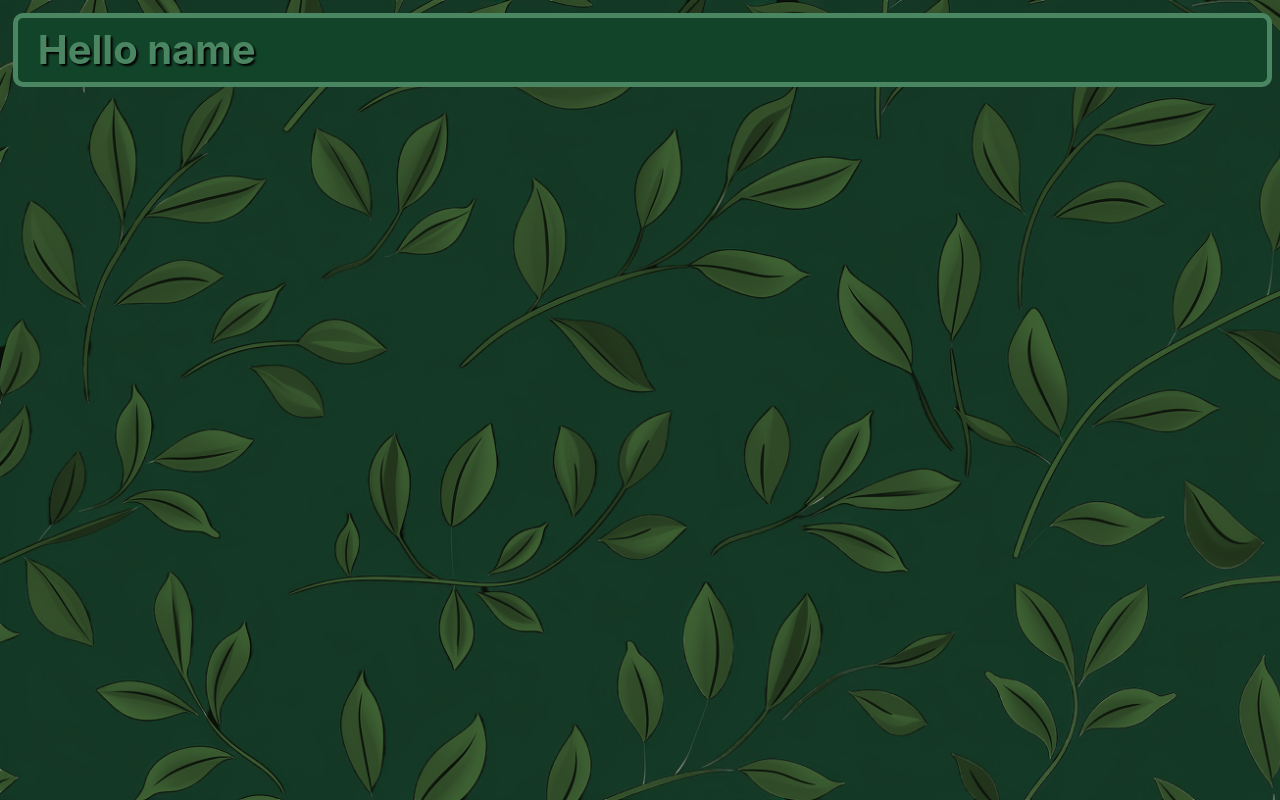
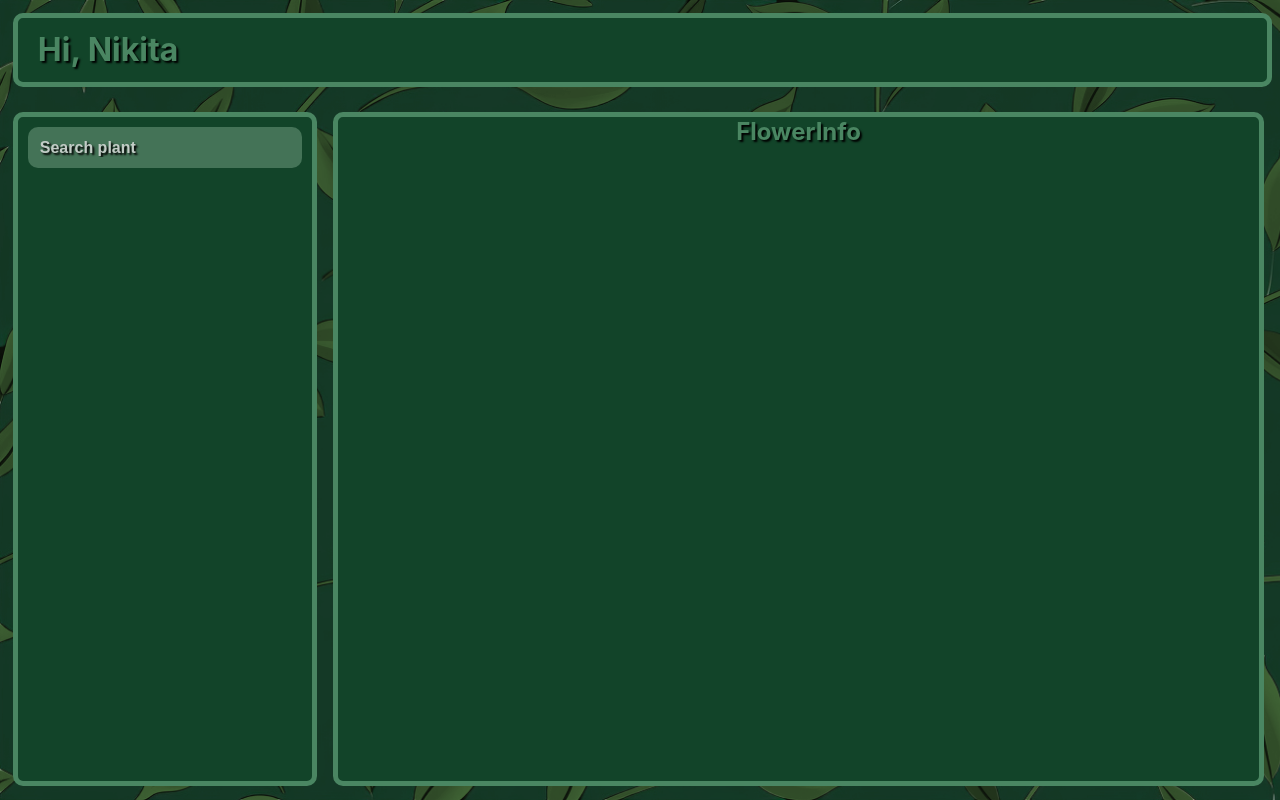
Before and after one commit to nikitochkaa/Plants, a React (Create React App) app: page / in a window 1280 px wide. Built offline with nearby package versions, Linux system fonts and the light colour scheme.

Commit message:
basic layout done

```diff
--- a/src/App.tsx
+++ b/src/App.tsx
@@ -1,11 +1,15 @@
 import React from 'react';
 import './styles/App.css';
 import NavBar from "./components/NavBar";
+import FlowersList from "./components/FlowersList";
+import FlowerInfo from "./components/FlowerInfo";
 
 function App() {
   return (
     <div className="App">
       <NavBar/>
+      <FlowersList/>
+      <FlowerInfo/>
     </div>
   );
 }
--- /dev/null
+++ b/src/components/FlowerInfo.tsx
@@ -0,0 +1,11 @@
+import React from 'react';
+
+const FlowerInfo = () => {
+  return (
+    <div className="flowerinfo">
+      <span>FlowerInfo</span>
+    </div>
+  );
+};
+
+export default FlowerInfo;
--- /dev/null
+++ b/src/components/FlowersList.tsx
@@ -0,0 +1,13 @@
+import React from 'react';
+
+const FlowersList = () => {
+  return (
+    <div className="flowerslist">
+      <div className="searchbar">
+        <input type="text" placeholder="Search plant"/>
+      </div>
+    </div>
+  );
+};
+
+export default FlowersList;
--- a/src/components/NavBar.tsx
+++ b/src/components/NavBar.tsx
@@ -1,9 +1,8 @@
 import React from 'react';
-
 const NavBar = () => {
   return (
     <div className="navbar">
-      <span className="name">Hello name</span>
+      <span className="name">Hi, Nikita</span>
     </div>
   );
 };
--- /dev/null
+++ b/src/styles/FlowerInfo.css
@@ -0,0 +1,17 @@
+.flowerinfo {
+    position: fixed;
+    top: 14%;
+    left: 26%;
+    height: 83%;
+    width: 72%;
+    border: 5px solid #4a8662;
+    border-radius: 10px;
+    background-color: #124429;
+    & span {
+        font-size: 1.5rem;
+        font-weight: bold;
+        color: #4a8662;
+        text-shadow: 2px 2px 2px #000000;
+        margin: 10px;
+    }
+}
--- /dev/null
+++ b/src/styles/FlowersList.css
@@ -0,0 +1,31 @@
+.flowerslist {
+    position: fixed;
+    height: 83%;
+    width: 23%;
+    top: 14%;
+    left: 1%;
+    border: 5px solid #4a8662;
+    border-radius: 10px;
+    background-color: #124429;
+    .searchbar {
+        margin: 10px;
+        padding: 10px;
+        background-color: #447357;
+        border-radius: 10px;
+        & input {
+            width: 100%;
+            height: 100%;
+            font-size: 1rem;
+            font-weight: bold;
+            color: #c2ccc6;
+            text-shadow: 2px 2px 2px #000000;
+            background-color: inherit;
+            border: none;
+            outline: none;
+            &::placeholder {
+                color: inherit;
+                text-shadow: inherit;
+            }
+        }
+    }
+}
--- a/src/styles/NavBar.css
+++ b/src/styles/NavBar.css
@@ -12,7 +12,7 @@
     z-index: 100;
     padding-inline: 10px;
     .name {
-        font-size: 2.5rem;
+        font-size: 2rem;
         font-weight: bold;
         color: #4a8662;
         text-shadow: 2px 2px 2px #000000;
--- a/src/styles/index.css
+++ b/src/styles/index.css
@@ -1,4 +1,6 @@
 @import "NavBar.css";
+@import "FlowersList.css";
+@import "FlowerInfo.css";
 
 body {
   margin: 0;
```
